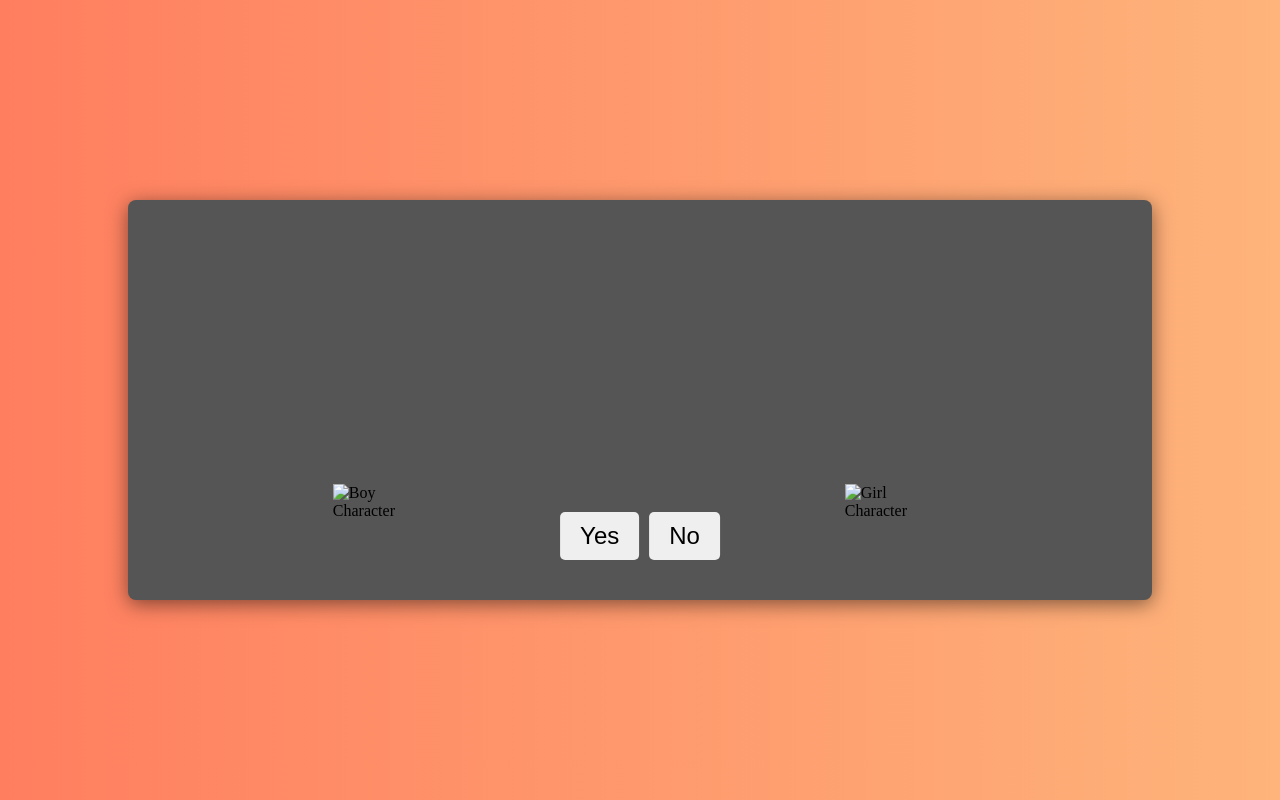
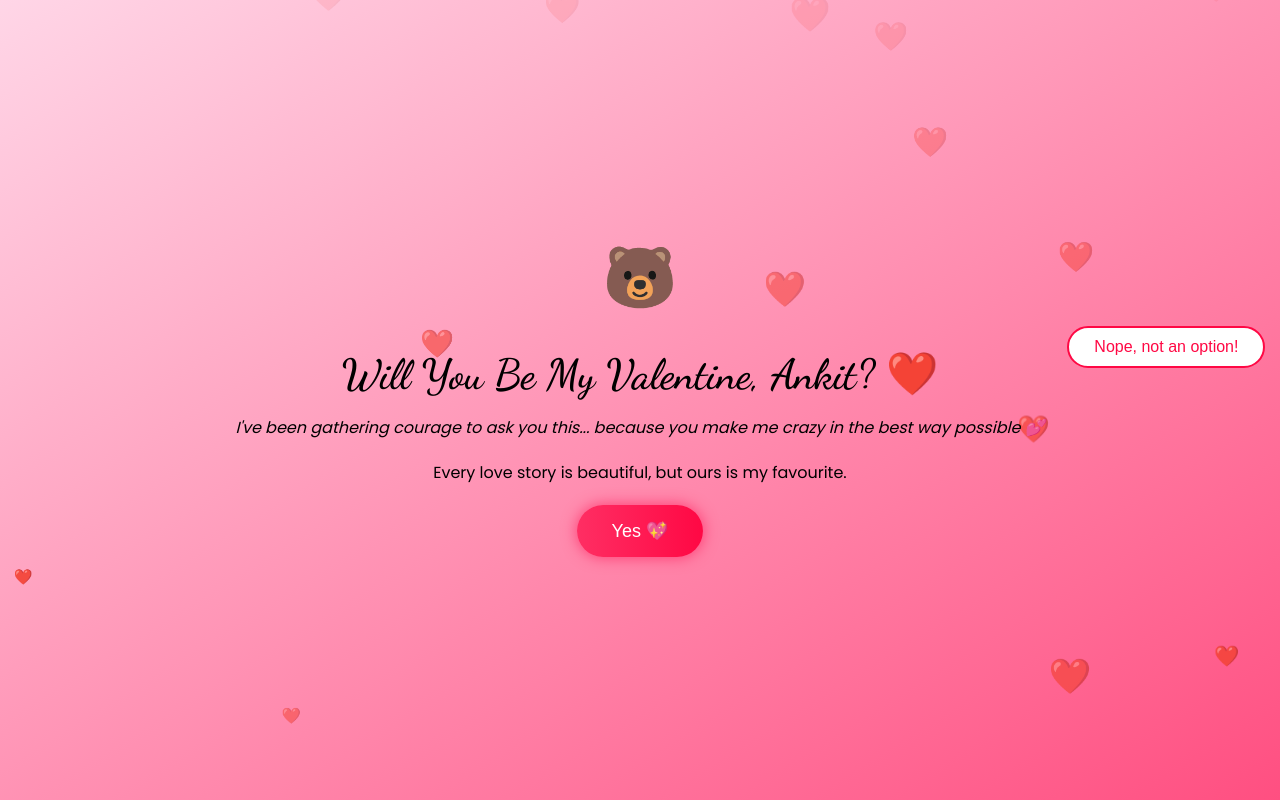
Before and after one commit to sjain79999-del/SJ, a plain HTML site: page index.html in a window 1280 px wide. Both pictures are taken after a click on the button "No". Drawn offline with Linux system fonts and the light colour scheme.

Commit message:
Update index.html

```diff
--- a/index.html
+++ b/index.html
@@ -3,78 +3,372 @@
 <head>
 <meta charset="UTF-8">
 <meta name="viewport" content="width=device-width, initial-scale=1.0">
-    <title>Valentine's Rooftop Proposal</title>
+<title>Ankit ❤️</title>
+<link href="https://fonts.googleapis.com/css2?family=Poppins:wght@300;400;600&family=Dancing+Script:wght@600&display=swap" rel="stylesheet">
 <style>
+
+* { margin:0; padding:0; box-sizing:border-box; }
+
 body {
-            display: flex;
-            justify-content: center;
-            align-items: center;
-            height: 100vh;
-            margin: 0;
-            background: linear-gradient(to right, #ff7e5f, #feb47b);
-            overflow: hidden;
+
+  font-family: 'Poppins', sans-serif;
+
+  height:100vh;
+
+  overflow:hidden;
+
+  display:flex;
+
+  align-items:center;
+
+  justify-content:center;
+
+  text-align:center;
+
+  background: linear-gradient(to bottom right, #ffd6e7, #ff4f81);
+
+  position:relative;
+
 }
-        #rooftop {
-            position: relative;
-            width: 80%;
-            height: 50%;
-            background: #555;
-            border-radius: 8px;
-            overflow: hidden;
-            box-shadow: 0 4px 20px rgba(0,0,0,0.5);
+
+.container {
+
+  position:relative;
+
+  z-index:2;
+
+  padding:20px;
+
 }
-        .character {
-            position: absolute;
-            bottom: 20%;
-            width: 10%;
-            animation: bob 1s infinite;
+
+.bear {
+
+  font-size:60px;
+
+  animation: bounce 1.5s infinite ease-in-out;
+
 }
-        #boy {
-            left: 20%;
+
+@keyframes bounce {
+
+  0%,100% { transform: translateY(0); }
+
+  50% { transform: translateY(-20px); }
+
 }
-        #girl {
-            right: 20%;
+
+h1 {
+
+  font-family:'Dancing Script', cursive;
+
+  font-size:42px;
+
+  margin:15px 0;
+
 }
-        @keyframes bob {
-            0%, 100% { transform: translateY(0); }
-            50% { transform: translateY(-10px); }
+
+.subtitle {
+
+  font-style:italic;
+
+  margin-bottom:20px;
+
 }
-        #buttons {
-            position: absolute;
-            bottom: 10%;
-            left: 50%;
-            transform: translateX(-50%);
-            display: flex;
-            gap: 10px;
+
+.buttons {
+
+  display:flex;
+
+  justify-content:center;
+
+  gap:40px;
+
+  margin-top:20px;
+
 }
-        button {
-            padding: 10px 20px;
-            font-size: 1.5em;
-            border: none;
-            border-radius: 5px;
-            cursor: pointer;
-            transition: transform 0.2s;
+
+button { cursor:pointer; transition:0.3s; }
+
+#yesBtn {
+
+  padding:15px 35px;
+
+  font-size:18px;
+
+  border:none;
+
+  border-radius:50px;
+
+  color:white;
+
+  background:linear-gradient(to right, #ff2e63, #ff0844);
+
+  box-shadow:0 0 15px rgba(255,0,70,0.6);
+
 }
-        #noButton:hover {
-            transform: translate(-10px, -10px);
+
+#yesBtn:hover {
+
+  transform:scale(1.1);
+
+  box-shadow:0 0 25px rgba(255,0,70,0.9);
+
+}
+
+#noBtn {
+
+  padding:10px 25px;
+
+  font-size:16px;
+
+  border:2px solid #ff0844;
+
+  border-radius:30px;
+
+  background:white;
+
+  color:#ff0844;
+
+  position:relative;
+
+}
+
+/* Floating Hearts */
+
+.heart {
+
+  position:fixed;
+
+  bottom:-20px;
+
+  font-size:20px;
+
+  animation: floatUp linear infinite;
+
+  opacity:0;
+
+}
+
+@keyframes floatUp {
+
+  0% { transform: translateY(0); opacity:0; }
+
+  20% { opacity:1; }
+
+  100% { transform: translateY(-110vh); opacity:0; }
+
+}
+
+/* Celebration */
+
+.celebration {
+
+  position:fixed;
+
+  inset:0;
+
+  background:rgba(255, 0, 80, 0.95);
+
+  display:flex;
+
+  flex-direction:column;
+
+  align-items:center;
+
+  justify-content:center;
+
+  color:white;
+
+  font-size:40px;
+
+  z-index:5;
+
+  display:none;
+
+}
+
+.spin {
+
+  font-size:60px;
+
+  animation: spin 2s linear infinite;
+
+}
+
+@keyframes spin {
+
+  from { transform:rotate(0); }
+
+  to { transform:rotate(360deg); }
+
+}
+
+.confetti {
+
+  position:fixed;
+
+  width:8px;
+
+  height:8px;
+
+  background:yellow;
+
+  top:0;
+
+  animation: fall linear forwards;
+
+}
+
+@keyframes fall {
+
+  to { transform: translateY(100vh) rotate(360deg); }
+
 }
 </style>
 </head>
 <body>
-    <div id="rooftop">
-        <img id="boy" src="boy.png" alt="Boy Character" class="character">
-        <img id="girl" src="girl.png" alt="Girl Character" class="character">
-        <div id="buttons">
-            <button id="yesButton">Yes</button>
-            <button id="noButton">No</button>
+<div class="container" id="mainContent">
+<div class="bear">🐻</div>
+<h1>Will You Be My Valentine, Ankit? ❤️</h1>
+<div class="subtitle">I've been gathering courage to ask you this... because you make me crazy in the best way possible 💕</div>
+<p>Every love story is beautiful, but ours is my favourite.</p>
+<div class="buttons">
+<button id="yesBtn">Yes 💖</button>
+<button id="noBtn">No</button>
 </div>
 </div>
+<div class="celebration" id="celebration">
+<div>Yayyyyy!! 🎉</div>
+<div class="spin">💖</div>
+<div>I knew you'd say yes, Ankit… you’re stuck with me forever now 😌❤️</div>
+</div>
 <script>
-        const noButton = document.getElementById('noButton');
-        document.addEventListener('mousemove', (e) => {
-            noButton.style.left = Math.random() * (window.innerWidth - noButton.offsetWidth) + 'px';
-            noButton.style.top = Math.random() * (window.innerHeight - noButton.offsetHeight) + 'px';
+
+const noBtn = document.getElementById("noBtn");
+
+const yesBtn = document.getElementById("yesBtn");
+
+const celebration = document.getElementById("celebration");
+
+const mainContent = document.getElementById("mainContent");
+
+const messages = [
+
+  "Nope, not an option!",
+
+  "Try again!",
+
+  "You sure about that?",
+
+  "Not happening!",
+
+  "Think again!"
+
+];
+
+let msgIndex = 0;
+
+function moveNoButton() {
+
+  const yesRect = yesBtn.getBoundingClientRect();
+
+  const btnWidth = noBtn.offsetWidth;
+
+  const btnHeight = noBtn.offsetHeight;
+
+  let x, y;
+
+  do {
+
+    x = Math.random() * (window.innerWidth - btnWidth);
+
+    y = Math.random() * (window.innerHeight - btnHeight);
+
+  } while (
+
+    x < yesRect.right &&
+
+    x + btnWidth > yesRect.left &&
+
+    y < yesRect.bottom &&
+
+    y + btnHeight > yesRect.top
+
+  );
+
+  noBtn.style.position = "fixed";
+
+  noBtn.style.left = x + "px";
+
+  noBtn.style.top = y + "px";
+
+  noBtn.textContent = messages[msgIndex];
+
+  msgIndex = (msgIndex + 1) % messages.length;
+
+}
+
+noBtn.addEventListener("mouseover", moveNoButton);
+
+noBtn.addEventListener("click", moveNoButton);
+
+noBtn.addEventListener("touchstart", moveNoButton);
+
+yesBtn.addEventListener("click", () => {
+
+  mainContent.style.display = "none";
+
+  celebration.style.display = "flex";
+
+  document.querySelectorAll(".heart").forEach(h => h.remove());
+
+  createConfetti();
+
 });
+
+/* Floating Hearts */
+
+for (let i = 0; i < 15; i++) {
+
+  const heart = document.createElement("div");
+
+  heart.classList.add("heart");
+
+  heart.innerHTML = "❤️";
+
+  heart.style.left = Math.random() * 100 + "vw";
+
+  heart.style.fontSize = (15 + Math.random() * 25) + "px";
+
+  heart.style.animationDuration = (4 + Math.random() * 4) + "s";
+
+  heart.style.animationDelay = Math.random() * 5 + "s";
+
+  document.body.appendChild(heart);
+
+}
+
+/* Confetti */
+
+function createConfetti() {
+
+  for (let i = 0; i < 120; i++) {
+
+    const confetti = document.createElement("div");
+
+    confetti.classList.add("confetti");
+
+    confetti.style.left = Math.random() * 100 + "vw";
+
+    confetti.style.background = `hsl(${Math.random()*360}, 100%, 50%)`;
+
+    confetti.style.animationDuration = (2 + Math.random()*3) + "s";
+
+    document.body.appendChild(confetti);
+
+  }
+
+}
 </script>
 </body>
 </html>
```
Lines whose indentation alone changed are shown as unchanged.
